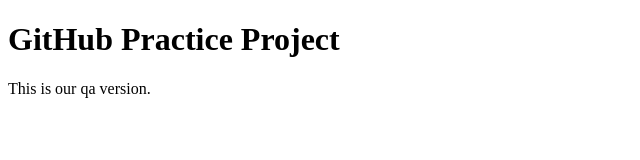
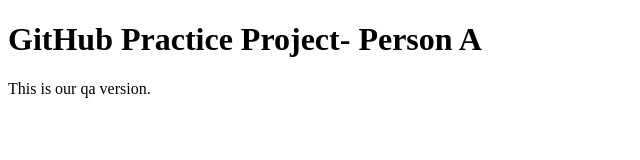
Before and after one commit to SHYAM2232/github-pr-practice, a plain HTML site: page indexx.html in a window 1280 px wide. Shown: the whole page, without its empty margins (0-640 px from the left). Drawn offline with Linux system fonts and the light colour scheme.

Commit message:
Person A updates heading

```diff
--- a/indexx.html
+++ b/indexx.html
@@ -7,7 +7,7 @@
 </head>
 <body>
 
-    <h1>GitHub Practice Project</h1>
+    <h1>GitHub Practice Project- Person A</h1>
 
     <p>This is our qa version.</p>
 
```
